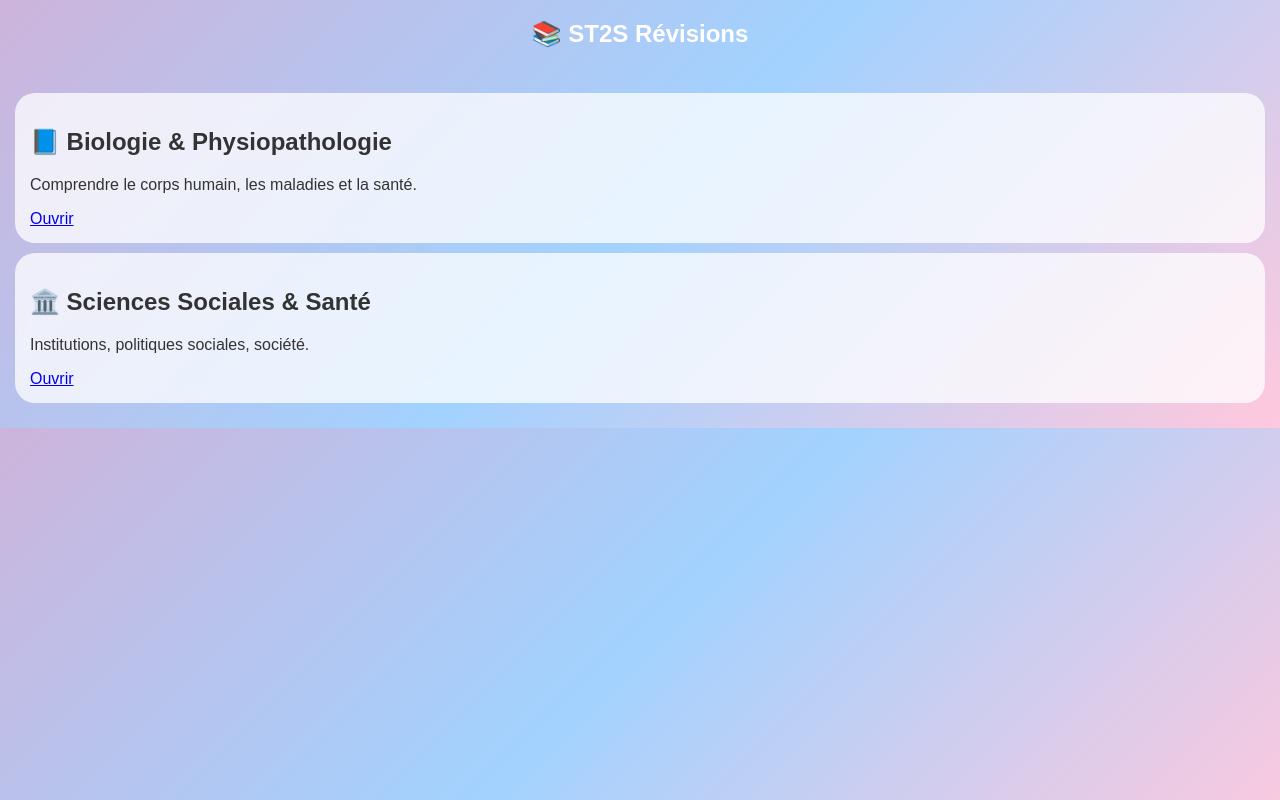
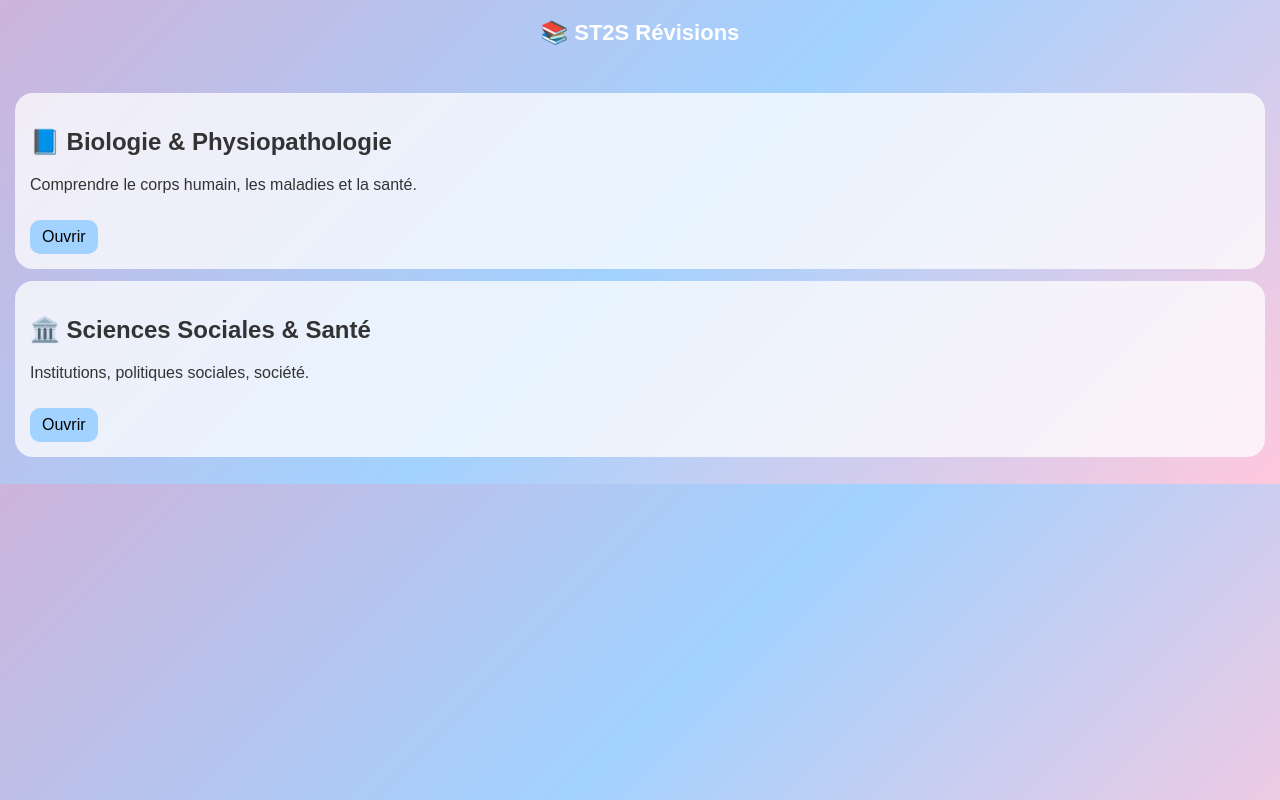
Before and after one commit to s4r4hhhhhh/st2s-revision-app, a plain HTML site: page index.html in a window 1280 px wide. Drawn offline with Linux system fonts and the light colour scheme.

Commit message:
Update style.css

```diff
--- a/style.css
+++ b/style.css
@@ -1,6 +1,6 @@
 body {
   margin: 0;
-  font-family: Arial, sans-serif;
+  font-family: Arial;
   background: linear-gradient(135deg, #cdb4db, #a2d2ff, #ffc8dd);
   color: #333;
 }
@@ -9,7 +9,7 @@ header {
   text-align: center;
   padding: 20px;
   color: white;
-  font-size: 24px;
+  font-size: 22px;
   font-weight: bold;
 }
 
@@ -19,16 +19,23 @@ header {
 
 .card {
   background: rgba(255,255,255,0.75);
-  margin: 10px 0;
+  margin: 12px 0;
   padding: 15px;
-  border-radius: 20px;
-  backdrop-filter: blur(10px);
+  border-radius: 18px;
 }
 
+a {
+  display: inline-block;
+  margin-top: 10px;
+  text-decoration: none;
+  background: #a2d2ff;
+  padding: 8px 12px;
+  border-radius: 10px;
+  color: black;
+}
 button {
-  background: #a2d2ff;
+  background: #ffc8dd;
   border: none;
   padding: 10px;
   border-radius: 10px;
-  margin-top: 10px;
 }
```
